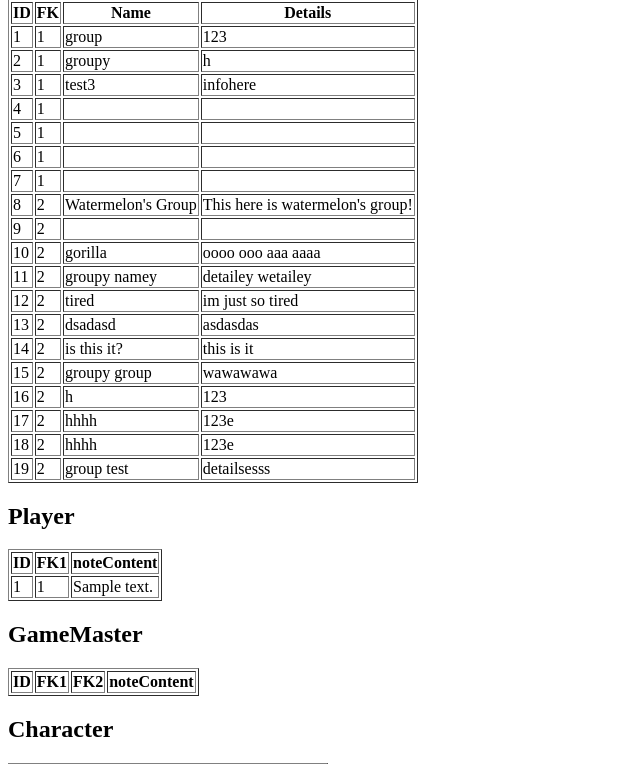
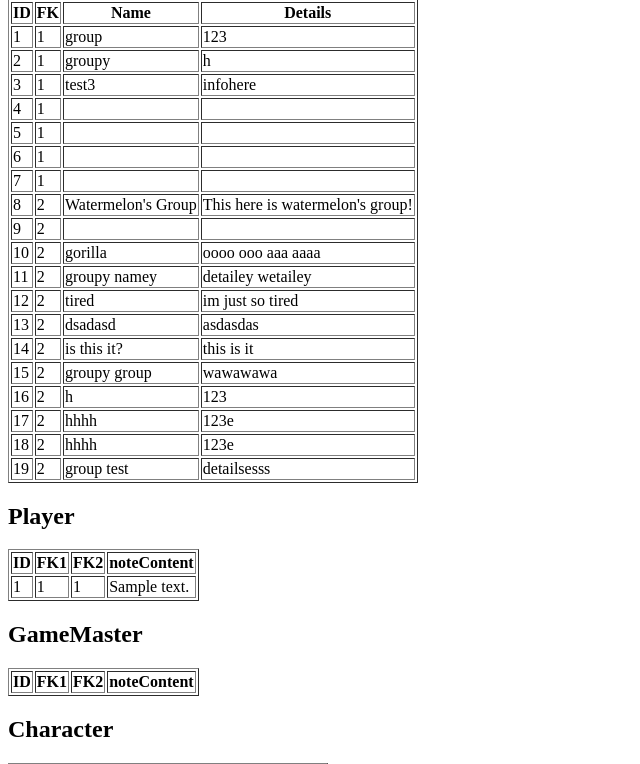
Before and after one commit to ttrpg-web-app/website, a Flask app: page /database in a window 1280 px wide. Shown: the part 367-1131 px from the top of the page, without its empty margins (0-640 px from the left). Run offline with Flask 3, Linux system fonts and the light colour scheme; tables that the repository leaves empty hold one stand-in row (values such as "Sample post"); lists and menus that the app fills with data are empty.

Commit message:
update
Update to app.py

```diff
--- a/app.py
+++ b/app.py
@@ -167,7 +167,7 @@ def joingroup():
      if request.method == 'POST':
           nameOfGroup = request.form['name']
           groupQuery = Group.query.filter_by(groupName=nameOfGroup).first()
-          groupID = groupQuery.id
+          groupID = groupQuery.id #
           accountID = current_user.id
           new_player = Player(groupID = groupID, characterID = accountID)
           db.session.add(new_player) #add new group to db
--- a/templates/database.html
+++ b/templates/database.html
@@ -59,6 +59,7 @@
             <tr>
                 <th>ID</th>
                 <th>FK1</th>
+                <th>FK2</th>
                 <th>noteContent</th>
             </tr>
         </thead>
@@ -67,6 +68,7 @@
             <tr>
                 <td>{{ player.id }}</td>
                 <td>{{ player.groupID }}</td>
+                <td>{{ player.characterID }}</td>
                 <td>{{ player.noteContent }}</td>
             </tr>
             {% endfor %}
```
